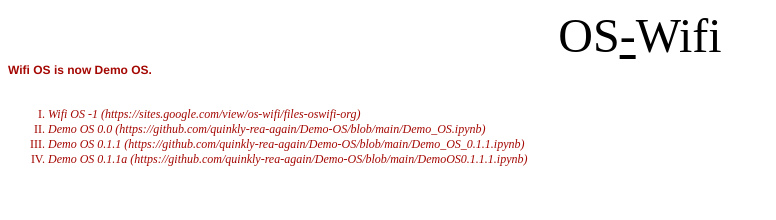
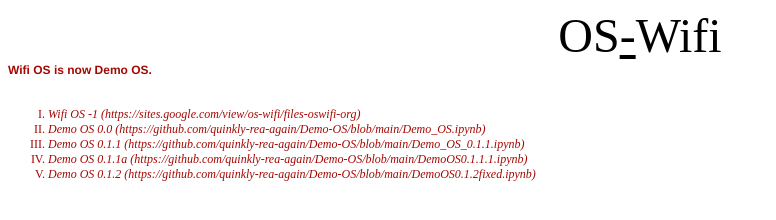
Before and after one commit to quinkly-rea-again/Demo-OS, a plain HTML site: page index.html in a window 1280 px wide. Shown: the whole page, without its empty margins (0-776 px from the left). Drawn offline with Linux system fonts and the light colour scheme.

Commit message:
Update index.html

```diff
--- a/index.html
+++ b/index.html
@@ -24,6 +24,7 @@
   <li class="li4"><i>Demo OS 0.0 (https://github.com/quinkly-rea-again/Demo-OS/blob/main/Demo_OS.ipynb)</i></li>
   <li class="li4"><i>Demo OS 0.1.1 (https://github.com/quinkly-rea-again/Demo-OS/blob/main/Demo_OS_0.1.1.ipynb)</i></li>
   <li class="li4"><i>Demo OS 0.1.1a (https://github.com/quinkly-rea-again/Demo-OS/blob/main/DemoOS0.1.1.1.ipynb)</i></li>
+  <li class="li4"><i>Demo OS 0.1.2 (https://github.com/quinkly-rea-again/Demo-OS/blob/main/DemoOS0.1.2fixed.ipynb)</i></li>
 </ol>
 </body>
 </html>
```
